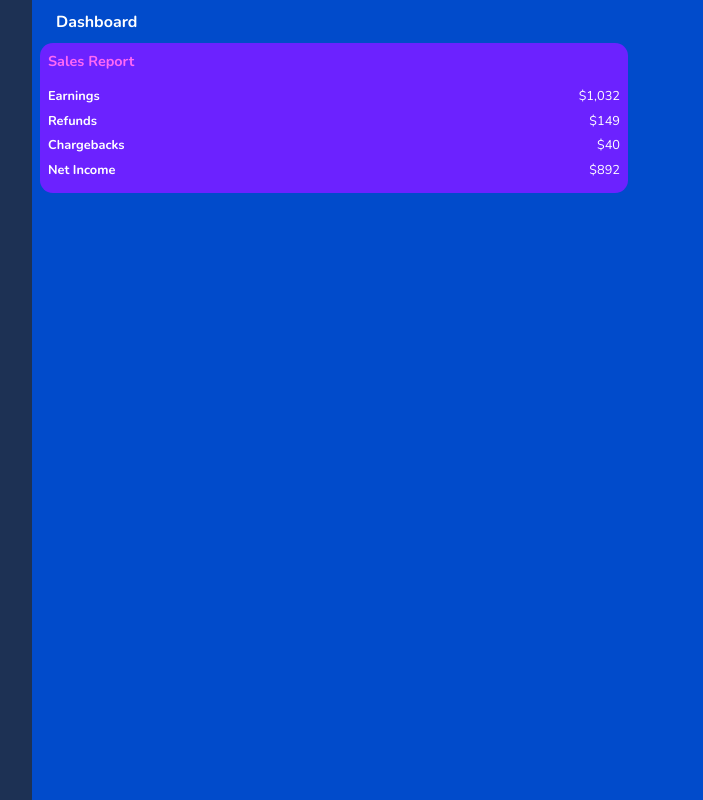
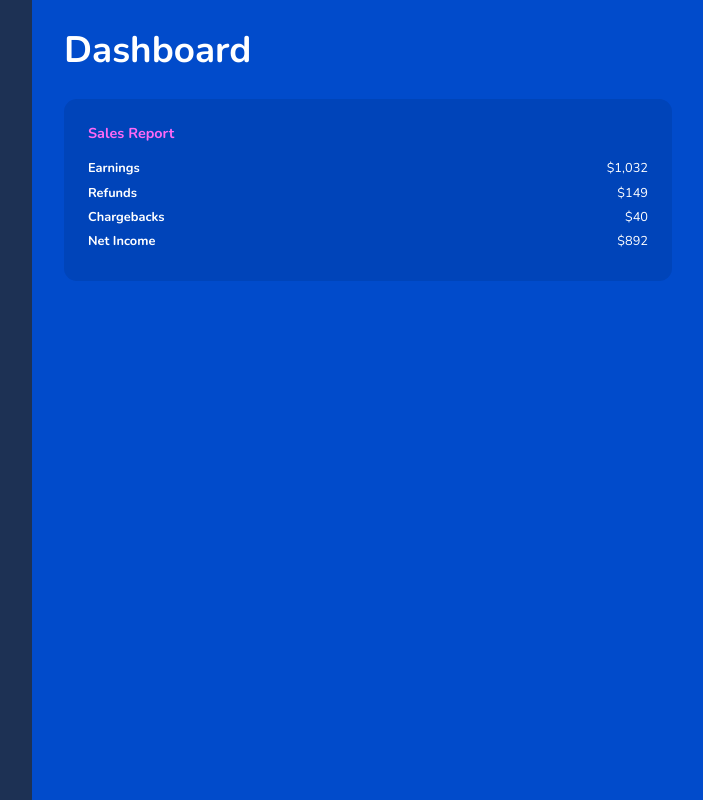
Before and after one commit to xaviguasch/ui-design-bootcamp-fundamentals-the-final-challenge, a plain HTML site: page index.html in a window 1280 px wide. Shown: the whole page, without its empty margins (96-799 px from the left). Drawn offline with nearby package versions, Linux system fonts and the light colour scheme.

Commit message:
added solution to the challenge

```diff
--- a/style.css
+++ b/style.css
@@ -56,15 +56,15 @@ span {
 */
 
 body {
-  grid-gap: auto; /* Improve the white space */
+  grid-gap: 2rem; /* Improve the white space */
 }
 
 .content {
-  background: auto; /* Improve the color/contrast */
-  padding: auto; /* Improve the white space */
+  background: #0044b9; /* Improve the color/contrast */
+  padding: 1.5rem; /* Improve the white space */
 }
 
 h1 {
-  margin-left: 1em; /* Improve the alignment */
-  font-size: auto; /* Improve the visual hierarchy */
+  margin-left: 0; /* Improve the alignment */
+  font-size: 2.3rem; /* Improve the visual hierarchy */
 }
```
